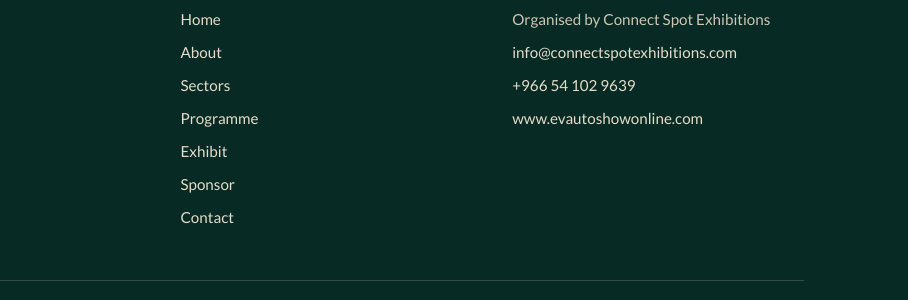
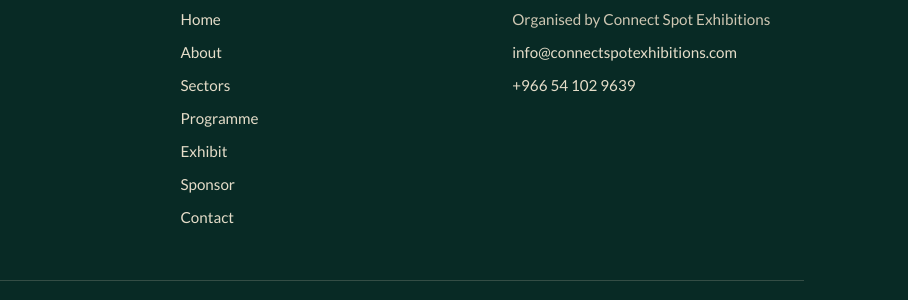
Before and after one commit to TarXApps/Saudi-alive-2027, a plain HTML site: page about.html in a window 1280 px wide. Shown: the part 5446-5746 px from the top of the page, 372-1280 px from the left. Drawn offline with Linux system fonts and the light colour scheme.

Commit message:
Remove evautoshowonline link from footers
Co-Authored-By: Claude Sonnet 5.5 <noreply@anthropic.com>
Claude-Session: https://claude.ai/code/session_01832uDRdEzpUBreiBgvomcd

```diff
--- a/about.html
+++ b/about.html
@@ -143,7 +143,6 @@
         <li>Organised by Connect Spot Exhibitions</li>
         <li><a href="mailto:info@connectspotexhibitions.com">info@connectspotexhibitions.com</a></li>
         <li><a href="tel:+966541029639">+966 54 102 9639</a></li>
-        <li><a href="https://www.evautoshowonline.com" rel="noopener">www.evautoshowonline.com</a></li>
         </ul></div>
     </div>
     <div class="legal"><span>&copy; LIVNEXT Saudi 2027. All rights reserved.</span><span>Images are illustrative concept visuals.</span></div>
```
Also changed, not shown: contact.html (+0 -1 lines), exhibit.html (+0 -1 lines), index.html (+0 -1 lines), programme.html (+0 -1 lines), sectors.html (+0 -1 lines), sponsor.html (+0 -1 lines).
